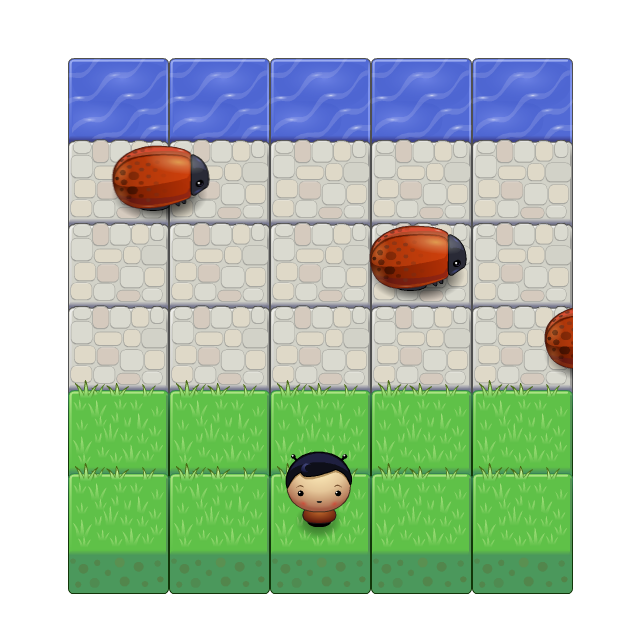
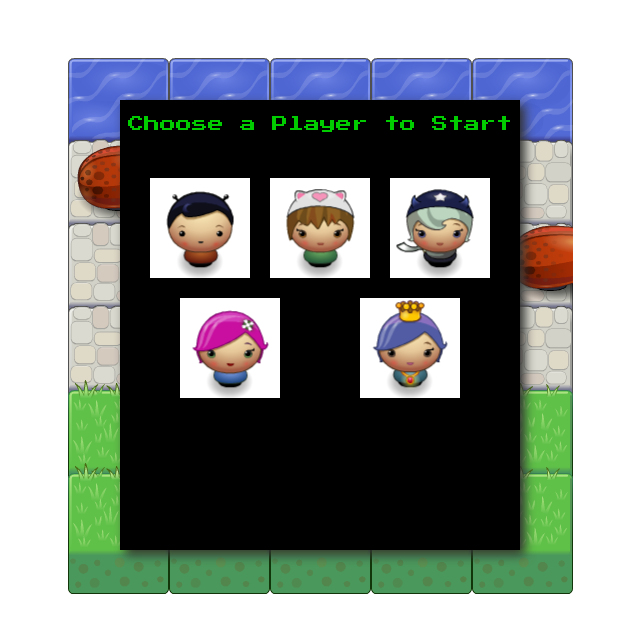
Before and after one commit to threadkind/GWGND03-Classic-Arcade-Game-Clone, a plain HTML site: page index.html in a window 1280 px wide. Shown: the whole page, without its empty margins (320-960 px from the left). Drawn offline with Linux system fonts and the light colour scheme.

Commit message:
Add start game and winner panels

```diff
--- a/css/style.css
+++ b/css/style.css
@@ -1,3 +1,67 @@
+:root {
+	--green: rgba(0, 204, 0, 1);
+}
+
+* {
+	font-family: 'Press Start 2P', cursive;
+}
+
 body {
     text-align: center;
 }
+.panel {
+	position: absolute;
+	left: calc(50% - 200px);
+	top: 100px;
+	width: 400px;
+	height: 450px;
+	background: rgba(0,0,0,1);
+	color: var(--green);
+	box-shadow: 5px 5px 10px rgba(50,50,50,1);
+}
+#characters {
+	padding: 20px;
+	display: flex;
+	flex-wrap: wrap;
+	justify-content: space-around;
+}
+
+#characters > div {
+	width: 100px;
+	height: 100px;
+	overflow: hidden;
+	background-position: 50% 70%;
+	background-color: white;
+	margin: 10px;
+
+}
+#characters > div:hover {
+	background-color: var(--green);
+
+}
+#char-boy {
+	background: url(../images/char-boy.png);
+
+}
+#char-cat-girl {
+	background: url(../images/char-cat-girl.png);
+
+
+}
+#char-horn-girl {
+	background: url(../images/char-horn-girl.png);
+
+
+}
+#char-pink-girl {
+	background: url(../images/char-pink-girl.png);
+
+
+}
+#char-princess-girl {
+	background: url(../images/char-princess-girl.png);
+
+}
+.winner {
+	display: none;
+}
--- a/index.html
+++ b/index.html
@@ -4,8 +4,24 @@
     <meta charset="UTF-8">
     <title>Effective JavaScript: Frogger</title>
     <link rel="stylesheet" href="css/style.css">
+    <link href="https://fonts.googleapis.com/css?family=Press+Start+2P" rel="stylesheet">
 </head>
 <body>
+	<div class="panel gameStart">
+		<p>Choose a Player to Start</p>
+		<div id="characters">
+			<div id="char-boy"></div>
+			<div id="char-cat-girl"></div>
+			<div id="char-horn-girl"></div>
+			<div id="char-pink-girl"></div>
+			<div id="char-princess-girl"></div>
+		</div>
+	</div>
+
+ 	<div class="panel winner">
+ 		<p>Player One Wins!</p>
+ 		<p>Click Here to Play Again</p>
+ 	</div>
     <script src="js/resources.js"></script>
     <script src="js/app.js"></script>
     <script src="js/engine.js"></script>
--- a/js/app.js
+++ b/js/app.js
@@ -76,6 +76,7 @@ Player.prototype.handleInput = function(key) {
     if(this.y === -20) {
         this.resetPlayer();
         console.log('winner!');
+        winner();
     }
 };
 
@@ -88,14 +89,24 @@ Player.prototype.resetPlayer = function() {
 // Now instantiate your objects.
 // Place all enemy objects in an array called allEnemies
 // Place the player object in a variable called player
+var line1 = 220;
+var line2 = 140;
+var line3 = 60;
+
+var randomNum = function(Num){
+    return Math.floor(Math.random()*Num);
+}
 
 var player = new Player();
 
-var enemy1 = new Enemy(-100, 60, 150);
-var enemy2 = new Enemy(-200, 140, 100);
-var enemy3 = new Enemy(-150, 220, 125);
+var enemy1 = new Enemy(randomNum(-500), line1, randomNum(400));
+var enemy2 = new Enemy(randomNum(-500), line2, randomNum(400));
+var enemy3 = new Enemy(randomNum(-500), line3, randomNum(400));
+var enemy4 = new Enemy(randomNum(-500), line1, randomNum(400));
+var enemy5 = new Enemy(randomNum(-500), line2, randomNum(400));
+var enemy6 = new Enemy(randomNum(-500), line3, randomNum(400));
 
-var allEnemies = [enemy1, enemy2, enemy3];
+var allEnemies = [enemy1, enemy2, enemy3, enemy4, enemy5, enemy6];
 
 
 // This listens for key presses and sends the keys to your
@@ -110,3 +121,22 @@ document.addEventListener('keyup', function(e) {
 
     player.handleInput(allowedKeys[e.keyCode]);
 });
+
+document.querySelector("#characters").addEventListener('click', function(e){
+    if(e.target.id != "characters") {
+        var chosenPlayer =  `images/${e.target.id}.png`;
+
+        console.log(chosenPlayer);
+        player.sprite = chosenPlayer;
+
+        document.querySelector('.gameStart').style.display = "none";
+    }
+});
+
+document.querySelector('.winner').addEventListener('click', function(){
+        location.reload();
+});
+
+var winner = function(){
+    document.querySelector('.winner').style.display = "block";
+}
--- a/js/engine.js
+++ b/js/engine.js
@@ -173,7 +173,11 @@ var Engine = (function(global) {
         'images/water-block.png',
         'images/grass-block.png',
         'images/enemy-bug.png',
-        'images/char-boy.png'
+        'images/char-boy.png',
+        'images/char-cat-girl.png',
+        'images/char-horn-girl.png',
+        'images/char-pink-girl.png',
+        'images/char-princess-girl.png'
     ]);
     Resources.onReady(init);
 
```
